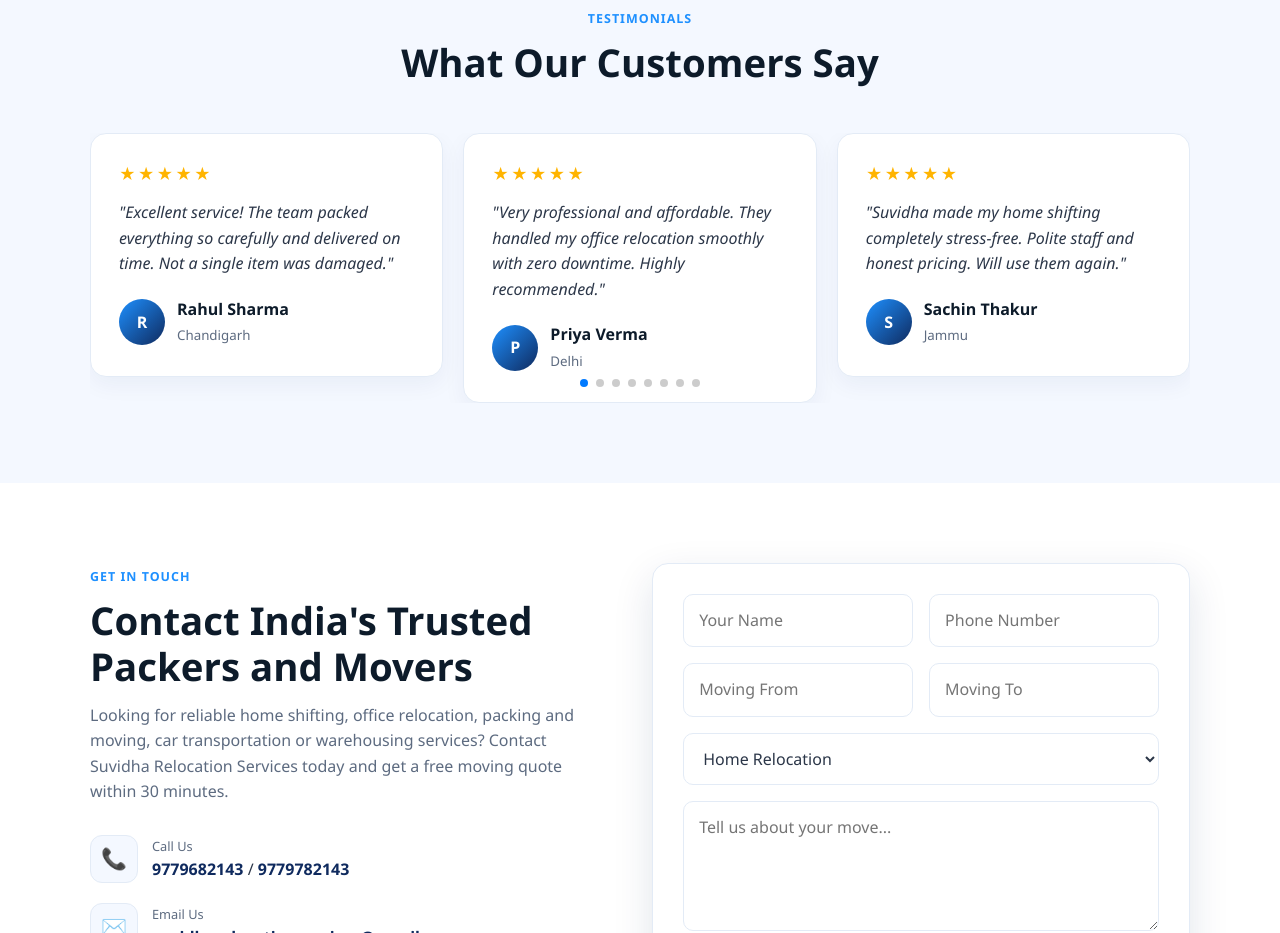
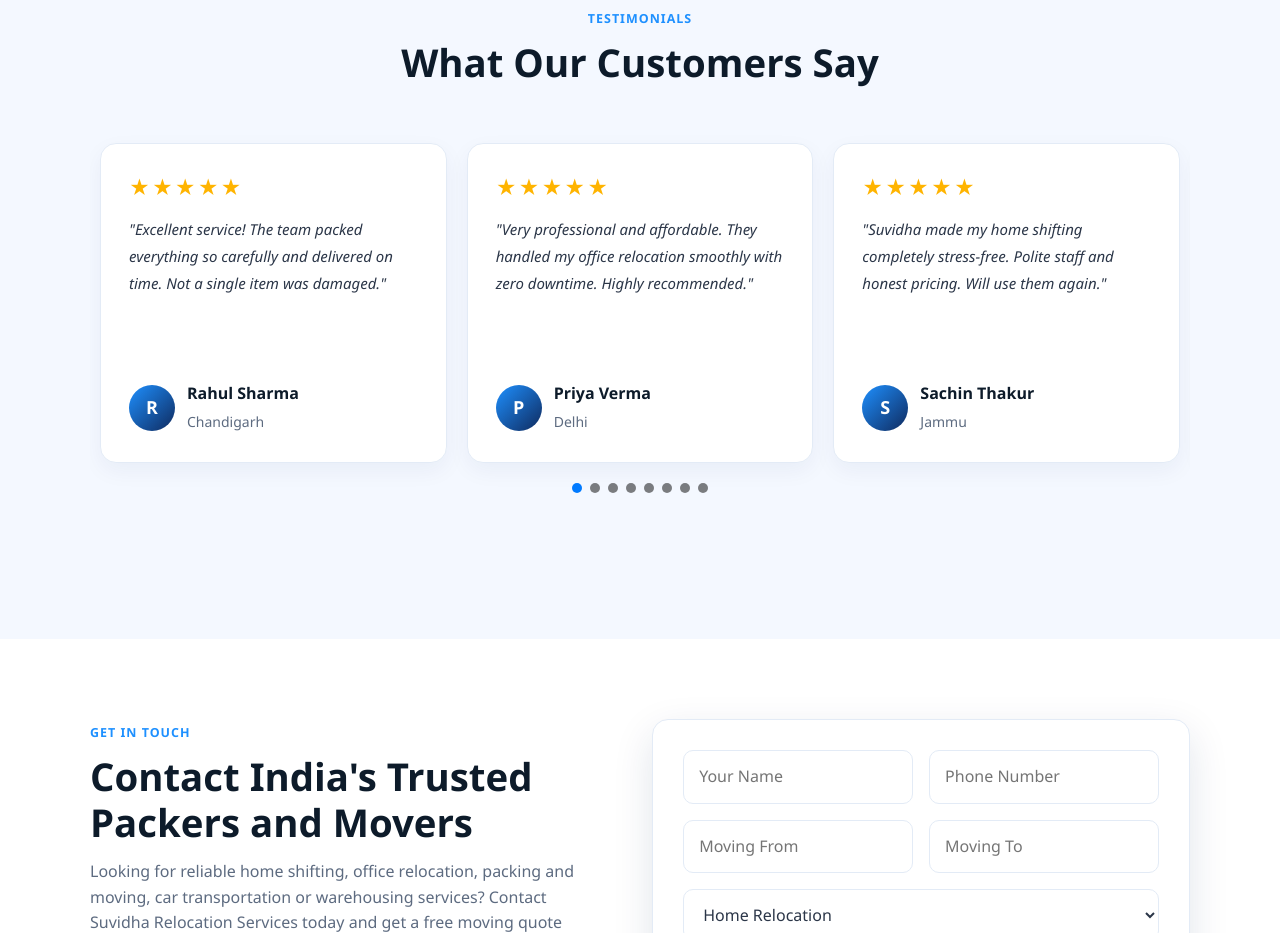
Before and after one commit to ankit4442/Suvidha-Relocation-Services, a React (Vite) app: page / in a window 1280 px wide. Shown: the part 3280-4213 px from the top of the page. Built offline with nearby package versions, Linux system fonts and the light colour scheme.

Commit message:
Refactor CSS variables and styles for consistency

```diff
--- a/src/index.css
+++ b/src/index.css
@@ -58,6 +58,109 @@
 
 .input-error {
   border-color: #dc2626 !important;
+}
+.testimonials {
+  padding: 80px 0;
+}
+
+.testimonials .swiper {
+  padding: 10px 10px 50px;
+}
+
+.swiper-slide {
+  height: auto;
+}
+
+.testimonial {
+  background: #fff;
+  border-radius: 16px;
+  padding: 24px;
+  box-shadow: 0 4px 20px rgba(0, 0, 0, 0.08);
+
+  min-height: 320px; /* sab cards same size */
+  display: flex;
+  flex-direction: column;
+
+  transition: transform 0.3s ease, box-shadow 0.3s ease;
+}
+
+.testimonial:hover {
+  transform: translateY(-5px);
+  box-shadow: 0 10px 30px rgba(0, 0, 0, 0.12);
+}
+
+.testimonial__stars {
+  color: #fbbf24;
+  font-size: 20px;
+  letter-spacing: 2px;
+  margin-bottom: 15px;
+}
+
+.testimonial__text {
+  flex: 1;
+  font-size: 15px;
+  line-height: 1.8;
+  color: #555;
+  margin-bottom: 20px;
+}
+
+.testimonial__author {
+  display: flex;
+  align-items: center;
+  gap: 12px;
+  margin-top: auto;
+}
+
+.testimonial__avatar {
+  width: 50px;
+  height: 50px;
+  border-radius: 50%;
+  background: #0f766e;
+  color: #fff;
+  display: flex;
+  align-items: center;
+  justify-content: center;
+  font-size: 18px;
+  font-weight: 700;
+  flex-shrink: 0;
+}
+
+.testimonial__author strong {
+  display: block;
+  font-size: 16px;
+  color: #111827;
+  margin-bottom: 2px;
+}
+
+.testimonial__author small {
+  color: #6b7280;
+  font-size: 14px;
+}
+
+.swiper-pagination {
+  position: relative;
+  margin-top: 20px;
+}
+
+.swiper-pagination-bullet {
+  width: 10px;
+  height: 10px;
+  opacity: 0.5;
+}
+
+.swiper-pagination-bullet-active {
+  opacity: 1;
+}
+
+@media (max-width: 768px) {
+  .testimonial {
+    min-height: 280px;
+    padding: 20px;
+  }
+
+  .testimonial__text {
+    font-size: 14px;
+  }
 }
 
 .section {
```
